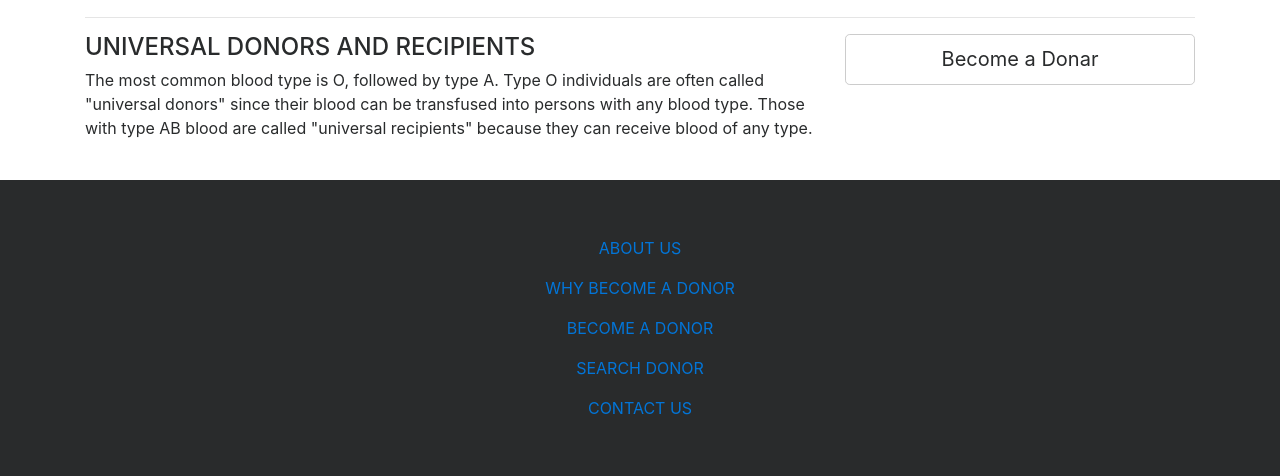
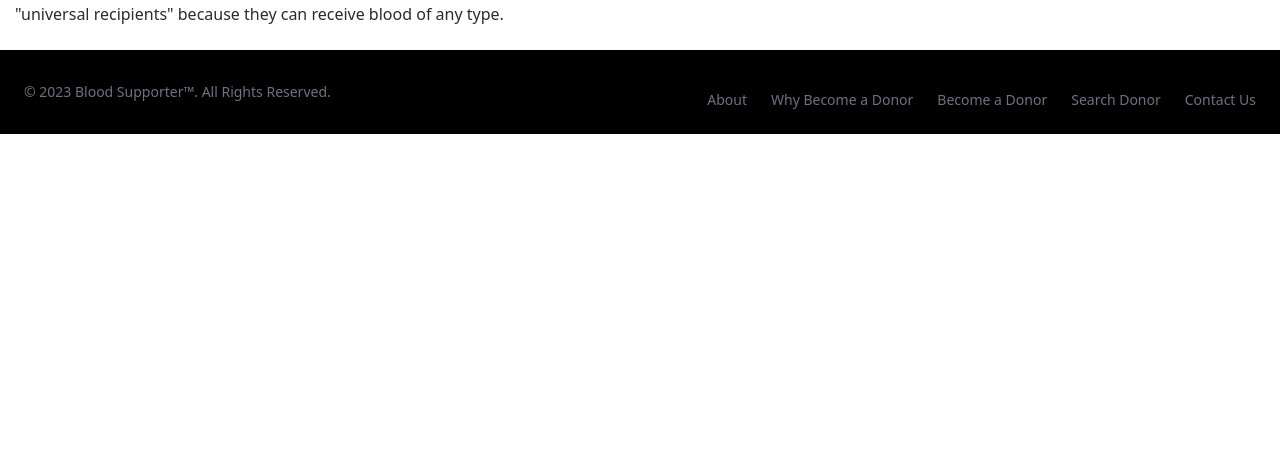
Before and after one commit to YatinGarg07/Blood-Bank-Project, a PHP site: page / in a window 1280 px wide. Shown: the part 2221-2697 px from the top of the page. After the commit the page ends 2355 px from the top, so only its background shows below. Run offline with PHP 8.4, Linux system fonts and the light colour scheme; data comes from the database, SQL or seed files in the repository.

Commit message:
Added Tailwind Css In Index Page, Updated Footer

```diff
--- a/bbdms/includes/config.php
+++ b/bbdms/includes/config.php
@@ -1,9 +1,9 @@
 <?php
 // DB credentials.
-define('DB_HOST','localhost');
+define('DB_HOST','localhost:3307');
 define('DB_USER','root');
 define('DB_PASS','');
-define('DB_NAME','bbms');
+define('DB_NAME','bbdms');
 // Establish database connection.
 try
 {
--- a/bbdms/includes/footer.php
+++ b/bbdms/includes/footer.php
@@ -1,5 +1,5 @@
 
-
+<!--
   <footer class="py-5 bg-inverse">
         <div class="container">
             <p class="m-0 text-center text-white">
@@ -15,5 +15,31 @@
 
                         </p>
         </div>
-        <!-- /.container -->
-    </footer>
+
+    </footer> -->
+
+
+
+<footer class="bg-black shadow dark:bg-gray-800 ">
+    <div class="w-full mx-auto max-w-screen-xl p-4 md:flex md:items-center md:justify-between">
+      <span class="text-sm text-gray-500 sm:text-center dark:text-gray-400">© 2023 <a href="https://flowbite.com/" class="hover:underline">Blood Supporter™</a>. All Rights Reserved.
+    </span>
+    <ul class="flex flex-wrap items-center mt-3 text-sm font-medium text-gray-500 dark:text-gray-400 sm:mt-0">
+        <li>
+            <a href="page.php?type=aboutus" class="mr-4 hover:underline md:mr-6 ">About</a>
+        </li>
+        <li>
+            <a href="page.php?type=donor" class="mr-4 hover:underline md:mr-6">Why Become a Donor</a>
+        </li>
+        <li>
+            <a href="become-donar.php" class="mr-4 hover:underline md:mr-6">Become a Donor</a>
+        </li>
+        <li>
+            <a href="search-donor.php" class="mr-4 hover:underline md:mr-6">Search Donor</a>
+        </li>
+        <li>
+            <a href="contact.php" class="hover:underline">Contact Us</a>
+        </li>
+    </ul>
+    </div>
+</footer>
--- a/bbdms/index.php
+++ b/bbdms/index.php
@@ -16,6 +16,8 @@ include('includes/config.php');
     <link href="vendor/bootstrap/css/bootstrap.min.css" rel="stylesheet">
     <link href="vendor/font-awesome/css/font-awesome.min.css" rel="stylesheet" type="text/css">
     <link href="css/modern-business.css" rel="stylesheet">
+    <!-- tailwind css, added for footer -->
+    <link href="https://unpkg.com/tailwindcss@^1.0/dist/tailwind.min.css" rel="stylesheet">
     <style>
     .navbar-toggler {
         z-index: 1;
```
